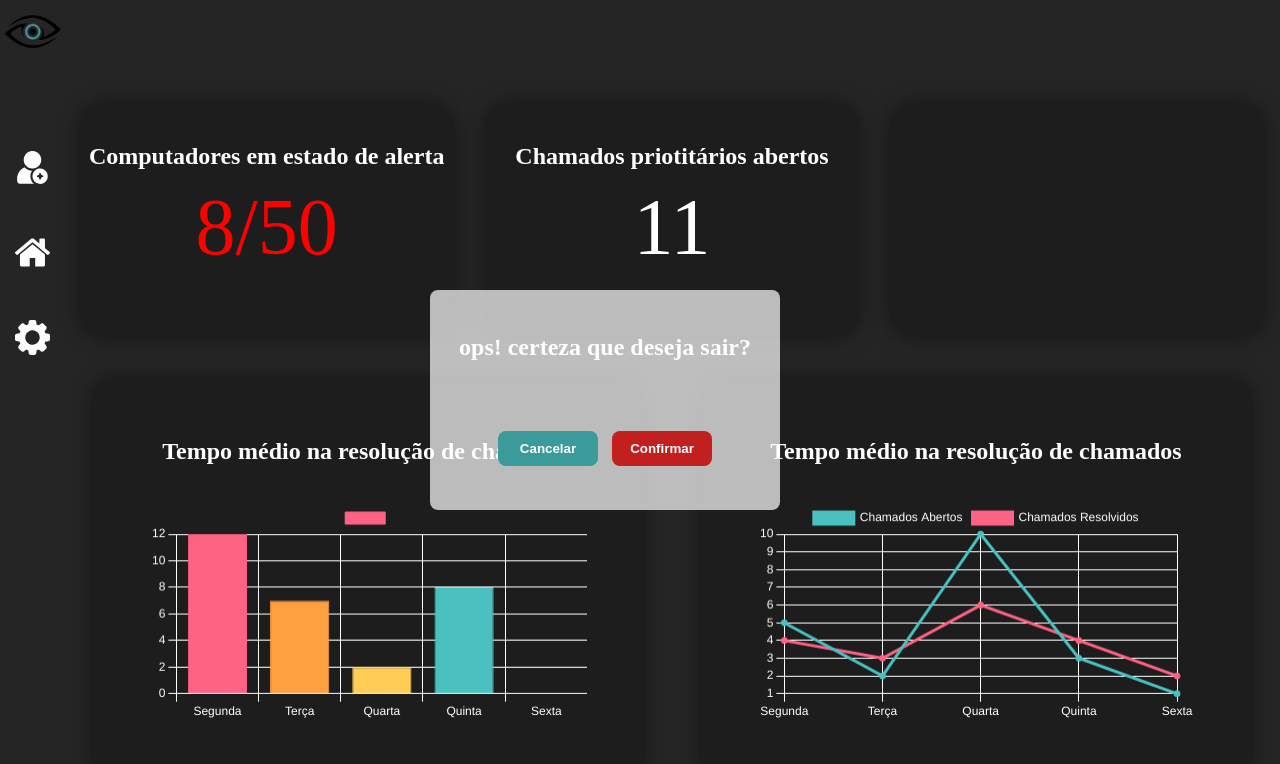
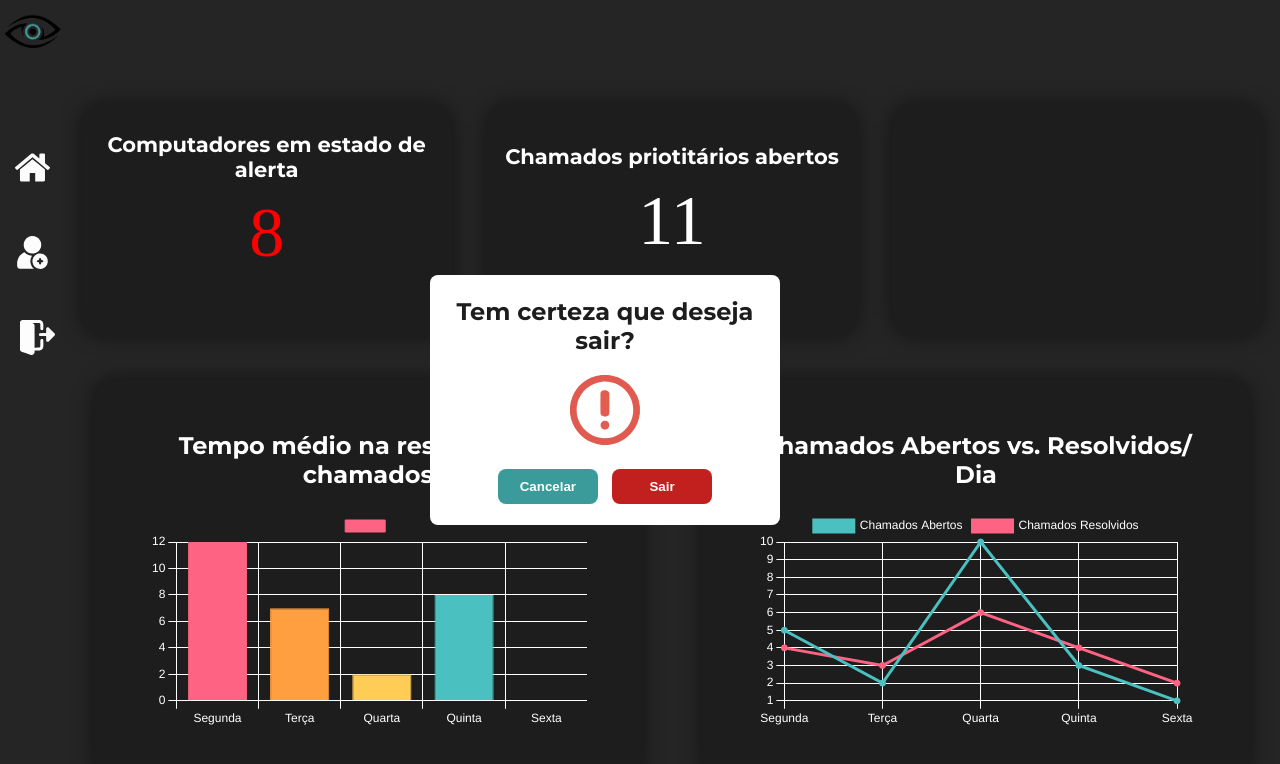
Before and after one commit to OfficeEye/project, a website: page projeto/site/public/dashboards/dashboard-gestor.html in a window 1280 px wide. Both pictures are taken after a click on the picture 32 px from the left and 337 px from the top of the page. Drawn offline with nearby package versions, Linux system fonts and the light colour scheme.

Commit message:
ajustando icones e atualizndo modal

```diff
--- a/projeto/site/public/css/cadastro-gestor.css
+++ b/projeto/site/public/css/cadastro-gestor.css
@@ -47,6 +47,10 @@ body {
 .nav-bar .logo-officeeye{
     padding-top: 10px;
     height: 100px;
+}
+
+.logout-image{
+    margin-left: 11px;
 }
 
 
@@ -138,6 +142,7 @@ button{
     border-radius: 8px;
     background-color: #3B9B9B;
     font-weight: 600;
+    color: #fff;
 }
 
 .div_tabelaUsuarios .column-2{
@@ -255,14 +260,14 @@ td img {
 
 
 
-#modal{
+#modal {
     display: none;
     justify-content: space-between;
     align-items: center;
     flex-direction: column;
-    height: 220px;
+    height: 250px;
     width: 350px;
-    background-color: rgba(255, 255, 255, 0.7);
+    background-color: rgba(255, 255, 255);
     border: none;
     border-radius: 8px;
     position: absolute;
@@ -274,27 +279,46 @@ td img {
     color: #fff;
 }
 
-#modal.active{
+#modal.active {
     display: flex;
     justify-content: center;
     align-items: center;
 }
- #modal .botao{
+
+.container-modal{
+    display: flex;
+    justify-content: center;
+    align-items: center;
+    flex-direction: column;
+    gap: 20px;
+}
+
+
+.container-modal .title{
+    color: #1d1d1d;
+    font-weight: 14px;
+}
+
+.container-modal .img-modal img{
+    height: 70px;
+    width: 70px;
+}
+
+#modal .botao {
     height: 35px;
     width: 100px;
-    margin-top: 70px;
     border: none;
     cursor: pointer;
     border-radius: 8px;
     color: white;
     font-weight: 600;
- }
+}
 
- .botao-confirmar{
+.botao-confirmar {
     background-color: #c21f1f;
     margin-left: 10px;
- }
+}
 
-    .botao-cancelar{
-        background-color: #3B9B9B;
-    }
+.botao-cancelar {
+    background-color: #3B9B9B;
+}
--- a/projeto/site/public/css/dashboard-gestor.css
+++ b/projeto/site/public/css/dashboard-gestor.css
@@ -10,6 +10,7 @@
 html,
 body {
     height: 100vh;
+    font-family: 'Montserrat', sans-serif;
 }
 
 body {
@@ -79,6 +80,8 @@ body {
     justify-content: center;
     align-items: center;
     color: white;
+    font-size: 14px;
+    text-align: center;
 }
 
 .stats{
@@ -111,14 +114,33 @@ body {
     align-items: center;
 }
 
+.logout-image{
+    margin-left: 11px;
+}
+
+.modal-background {
+    position: fixed;
+    width: 100%;
+    height: 100%;
+    background-color: #0000005a;
+    transition: all .4s ease-in-out;
+    opacity: 0;
+    z-index: -1;
+}
+
+.modal-background.active {
+    opacity: 1;
+    z-index: 3;
+}
+
 #modal {
     display: none;
     justify-content: space-between;
     align-items: center;
     flex-direction: column;
-    height: 220px;
+    height: 250px;
     width: 350px;
-    background-color: rgba(255, 255, 255, 0.7);
+    background-color: rgba(255, 255, 255);
     border: none;
     border-radius: 8px;
     position: absolute;
@@ -136,10 +158,28 @@ body {
     align-items: center;
 }
 
+.container-modal{
+    display: flex;
+    justify-content: center;
+    align-items: center;
+    flex-direction: column;
+    gap: 20px;
+}
+
+
+.container-modal .title{
+    color: #1d1d1d;
+    font-weight: 14px;
+}
+
+.container-modal .img-modal img{
+    height: 70px;
+    width: 70px;
+}
+
 #modal .botao {
     height: 35px;
     width: 100px;
-    margin-top: 70px;
     border: none;
     cursor: pointer;
     border-radius: 8px;
--- a/projeto/site/public/dashboards/dashboard-gestor.html
+++ b/projeto/site/public/dashboards/dashboard-gestor.html
@@ -4,7 +4,7 @@
 <head>
     <meta charset="UTF-8">
     <meta name="viewport" content="width=device-width, initial-scale=1.0">
-    <title>Document</title>
+    <title>Dashboard | OfficeEye</title>
     <link rel="stylesheet" href="../css/dashboard-gestor.css">
     <link rel="shortcut icon" href="../assets/svg/icon-officeeye (2).png" type="image/x-icon">
 </head>
@@ -16,9 +16,10 @@
     </div>
     <div class="shortcuts">
 
+        <img src="../assets/svg/home.svg " alt="" onclick="returnDash()">
         <img src="../assets/svg/add-user (1).svg " alt="" onclick="returnCadastrarUsuario()">
-        <img src="../assets/svg/home.svg " alt="" onclick="returnDash()">
-        <img src="../assets/svg/settings.svg " alt="" onclick="openModal()">
+        <img src="../assets/svg/logout.svg " alt="" onclick="openModal()" class="logout-image">
+
     </div>
     </div>
     <div class="content">
@@ -29,7 +30,7 @@
             <div class="kpi-card">
                 <h2>Computadores em estado de alerta</h2>
                 <div class="stats" style="color: red;">
-                    8/50
+                    8
                 </div>
             </div>
             <div class="kpi-card">
@@ -49,24 +50,35 @@
             </div>
             <div class="chart">
                 <div class="dados">
-                    <h2>Tempo médio na resolução de chamados</h2>
+                    <h2>Chamados Abertos vs. Resolvidos/ Dia </h2>
                     <canvas id="lineChart"></canvas>
                 </div>
             </div>
         </div>
     </div>
+
+    <div class="modal-background"></div>
     <dialog id="modal">
-        <div class="paiNosso">
-            <h2>ops! certeza que deseja sair?</h2>
+        <div class="container-modal">
 
+           <div class="title">
+                <h2>Tem certeza que deseja sair?</h2>
+           </div>
 
-            <button onclick="closeModal()" class="botao botao-cancelar">Cancelar</button>
-            <button onclick="returnIndex()" class="botao botao-confirmar">Confirmar</button>
+           <div class="img-modal">
+            <img src="../assets/svg/exclamation-mark.svg" alt="">
+           </div>
+
+           <div class="buttons-modal">
+            <button class="botao botao-cancelar" onclick="closeModal()">Cancelar</button>
+            <button class="botao botao-confirmar" onclick="logout()">Sair</button>
+           </div>
         </div>
     </dialog>
 </body>
 
 </html>
+
 <script src="../js/dashboard.js"></script>
 <script src="https://cdn.jsdelivr.net/npm/chart.js"></script>
 <script>
--- a/projeto/site/public/js/dashboard.js
+++ b/projeto/site/public/js/dashboard.js
@@ -1,4 +1,4 @@
-function returnIndex() {
+function logout() {
     window.location.href = "../index.html";
 }
 function openModal(texto){
```
Also changed, not shown: projeto/site/public/dashboards/cadastro-gestor.html (+15 -7 lines), projeto/site/public/assets/svg/exclamation-mark.svg (added), projeto/site/public/assets/svg/logout.svg (added), projeto/site/public/js/cadastro-gestor.js (added).
